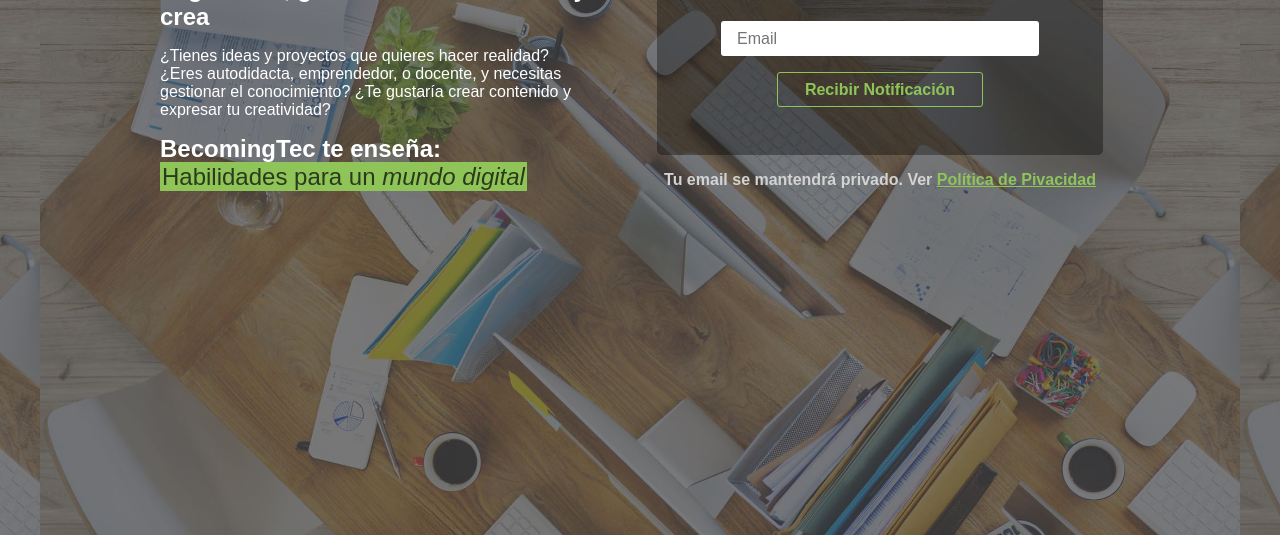
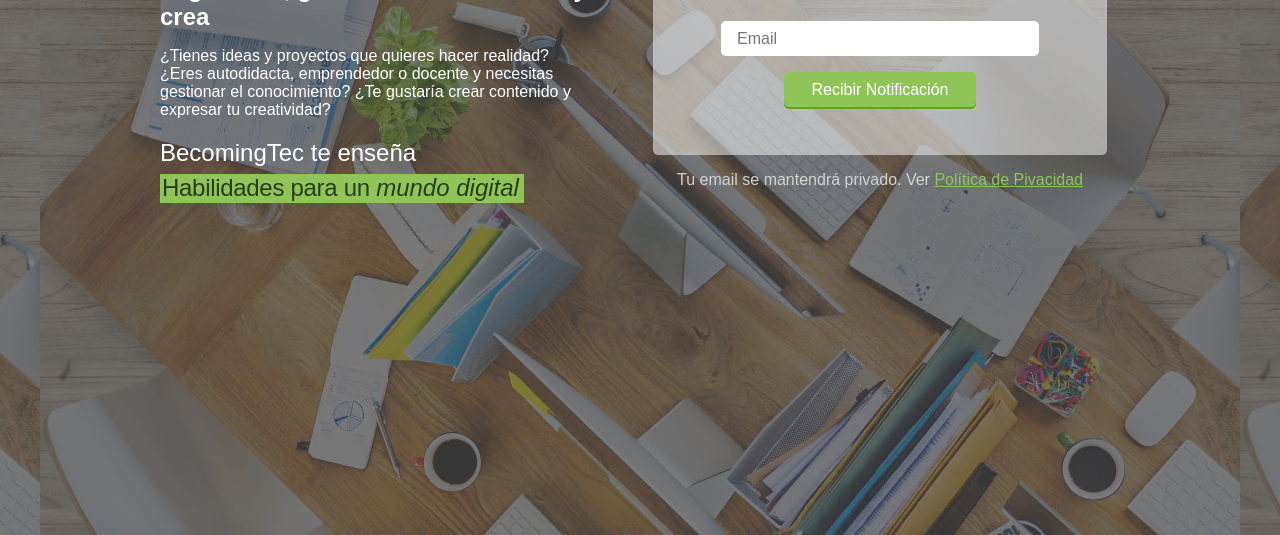
Before and after one commit to jpcpamies/pr-becomingtec_splash, a plain HTML site: page index.html in a window 1280 px wide. Shown: the part 265-800 px from the top of the page. Drawn offline with Linux system fonts and the light colour scheme.

```diff
--- a/css/style.css
+++ b/css/style.css
@@ -162,7 +162,6 @@ body {
 }
 .header2 {
   background-color: #37474f;
-  padding: 16px;
 }
 .top2 {
   padding-top: 32px;
@@ -291,7 +290,7 @@ body {
   padding-bottom: 16px;
 }
 .form-container {
-  background-color: rgba(0,0,0,0.35);
+  background-color: rgba(255,255,255,0.5);
   -webkit-border-radius: 5px;
   border-radius: 5px;
   padding-bottom: 24px;
@@ -302,10 +301,10 @@ body {
   margin: 0 auto;
 }
 .form--copy {
-  color: #d3d3d3;
+  color: rgba(0,0,0,0.7);
   font-size: 1.2rem;
   line-height: 1.4rem;
-  font-weight: bold;
+  font-weight: 500;
   padding-bottom: 16px;
 }
 .form .form--input {
@@ -315,44 +314,54 @@ body {
   height: 35px;
   border: none;
   margin-bottom: 16px;
-  -webkit-border-radius: 3px;
-  border-radius: 3px;
+  -webkit-border-radius: 5px;
+  border-radius: 5px;
   padding-left: 16px;
   padding-top: 0;
   padding-bottom: 0;
 }
 .form .form--submit {
-  background: transparent;
-  border: 1px solid #8fc459;
-  color: #8fc459;
-  -webkit-border-radius: 3px;
-  border-radius: 3px;
-  font-weight: 600;
+  background: #8fc459;
+  -webkit-box-shadow: 0px 2px 0px #59a420;
+  box-shadow: 0px 2px 0px #59a420;
+  border: none;
+  -webkit-border-radius: 5px;
+  border-radius: 5px;
+  font-weight: 500;
   height: 35px;
   padding-left: 24px;
   padding-right: 24px;
+  -webkit-transition: 0.1s;
+  -moz-transition: 0.1s;
+  -o-transition: 0.1s;
+  -ms-transition: 0.1s;
+  transition: 0.1s;
 }
 .form .form--submit:hover {
-  background-color: #8fc459;
-  color: #fff;
+  background-color: #70aa3a;
+  -webkit-box-shadow: 0px 2px 0px #649734;
+  box-shadow: 0px 2px 0px #649734;
 }
 .footer {
-  padding-bottom: 104px;
+  padding-bottom: 88px;
 }
 .footer-copy {
   color: #d3d3d3;
-  font-weight: bold;
+  font-weight: 500;
 }
 .highlight {
   background-color: #8fc459;
   color: rgba(0,0,0,0.7);
-  font-weight: 500;
-  padding: 1px 2px;
+  padding: 0px 5px 2px 2px;
+  letter-spacing: -0.3px;
 }
 .enfasis {
   font-size: 150%;
+  font-weight: 500;
+  line-height: 2.2rem;
 }
 .digital {
+  letter-spacing: 0px;
   font-style: italic;
 }
 /* small */
@@ -400,8 +409,8 @@ body {
     display: box;
     display: flex;
     margin: 0 auto;
-    padding-left: 48px;
-    padding-right: 48px;
+    padding-left: 32px;
+    padding-right: 32px;
     width: 85%;
     max-width: 700px;
   }
@@ -436,7 +445,7 @@ body {
     align-items: center;
   }
   .form .form--input {
-    max-width: 250px;
+    max-width: 195px;
     margin-bottom: 0;
     margin-right: 16px;
   }
@@ -478,7 +487,7 @@ body {
   .form-container {
     padding-bottom: 48px;
     padding-top: 48px;
-    max-width: 350px;
+    max-width: 390px;
   }
   .form {
     display: block;
--- a/index.html
+++ b/index.html
@@ -3,7 +3,7 @@
   <head>
       <meta charset="utf-8">
       <title>BecomingTec</title>
-      <meta name="description" content="BecomingTec te enseña abilidades par un mundo digital">
+      <meta name="description" content="BecomingTec te enseña habilidades par un mundo digital">
       <meta name="viewport" content="width=device-width, initial-scale=1">
 
       <link rel="stylesheet" href="css/normalize.min.css">
@@ -17,7 +17,7 @@
     <div class="wrapper">
       <header class="header">
         <div class="right">
-          <img class="logo" src="img/logo@2x.png" alt="Logo Becoming Tec" title="Logo Becoming Tec" height="50" width="173" >
+          <img class="logo" src="img/logo@2x.png" alt="Logo BecomingTec" title="Logo BecomingTec" height="50" width="173" >
         </div>
       </header>
       <div class="main">
@@ -27,14 +27,14 @@
             <h2 class="sub-headline  tk-museo-slab">Organízate, gestiona la información y crea</h2>
           </section>
           <section class="middle">
-            <p class="body  tk-acumin-pro">¿Tienes ideas y proyectos que quieres hacer realidad? ¿Eres autodidacta, emprendedor, o docente, y necesitas gestionar el conocimiento? ¿Te gustaría crear contenido y expresar tu creatividad?</p>
-            <b class="body  tk-acumin-pro enfasis">BecomingTec te enseña:<br> <span class="highlight"> Habilidades para un <span class="tk-century-old-style-std  digital">mundo digital</span></span></b>
+            <p class="body  tk-acumin-pro">¿Tienes ideas y proyectos que quieres hacer realidad? ¿Eres autodidacta, emprendedor o docente y necesitas gestionar el conocimiento? ¿Te gustaría crear contenido y expresar tu creatividad?</p>
+            <b class="body  tk-acumin-pro enfasis">BecomingTec te enseña<br> <span class="highlight"> Habilidades para un <span class="tk-century-old-style-std  digital">mundo digital</span></span></b>
           </section>
         </div>
         <div class="main-right">
           <section class="bottom">
             <div class="form-container">
-              <div class="form--copy"><p>Notificación lanzamiento Becoming Tec</p></div>
+              <div class="form--copy"><p>Notificación lanzamiento BecomingTec</p></div>
 
               <!-- Formulario Suscripción MailChimp -->
               <form action="//becomingtec.us12.list-manage.com/subscribe/post?u=9dbcc368e4ca5bde763d21b45&amp;id=0760986f7a" method="post" id="mc-embedded-subscribe-form" name="mc-embedded-subscribe-form" class="validate  form" target="_blank" novalidate>
```
Also changed, not shown: privacidad.html (+7 -6 lines), visitas_propias.html (added, +31 -0 lines), 1 other file.
